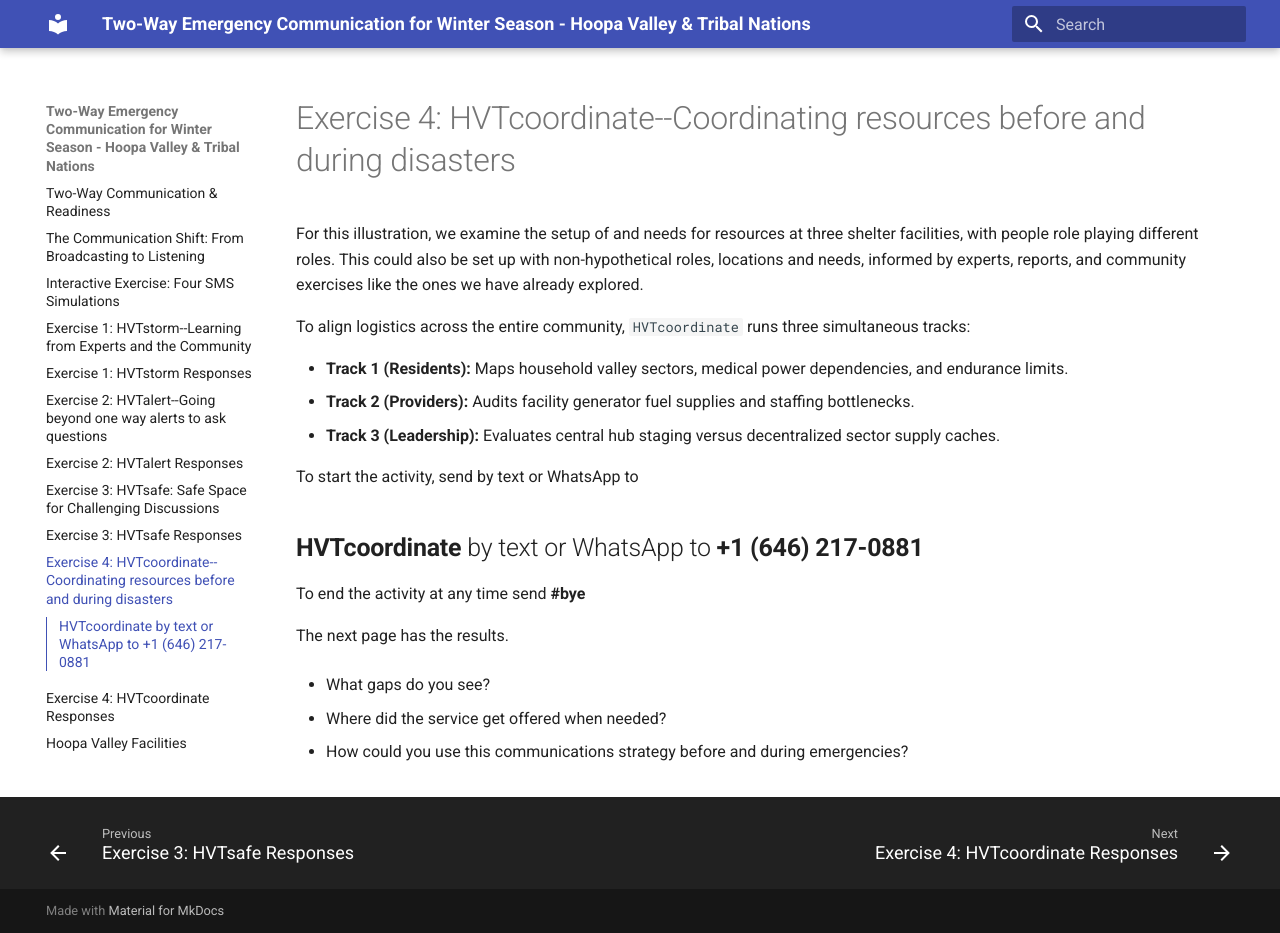
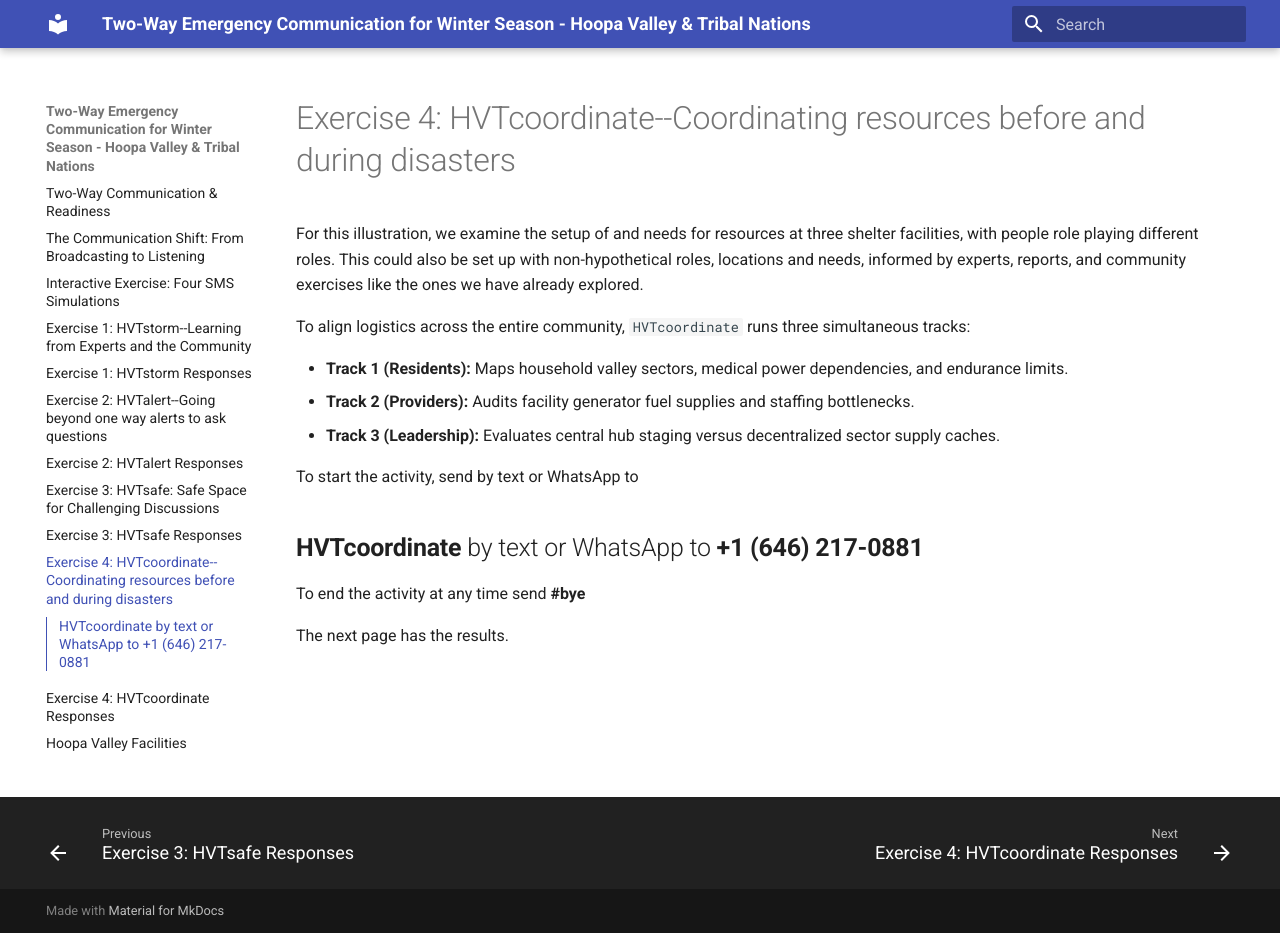
Before and after one commit to ccsfist/hoopavalley, an MkDocs documentation site: the page built from docs/interactiveexercises_HVTcoordinate_1.md, in a window 1280 px wide and 933 px high. Built offline with MkDocs 1.6.1 and Material for MkDocs 9.7.7, drawn with Linux system fonts in a browser that asks for light colours.

Commit message:
removed earlier duplicate coordinate prompts

```diff
--- a/docs/interactiveexercises_HVTcoordinate_1.md
+++ b/docs/interactiveexercises_HVTcoordinate_1.md
@@ -16,10 +16,4 @@ To end the activity at any time send **#bye**
 
 The next page has the results.
 
-- What gaps do you see?
-
-- Where did the service get offered when needed?
-
-- How could you use this communications strategy before and during emergencies?
-
 <div id="slide-config" data-type="start" data-next="../interactiveexercises_HVTcoordinate_2/"> </div>
```
